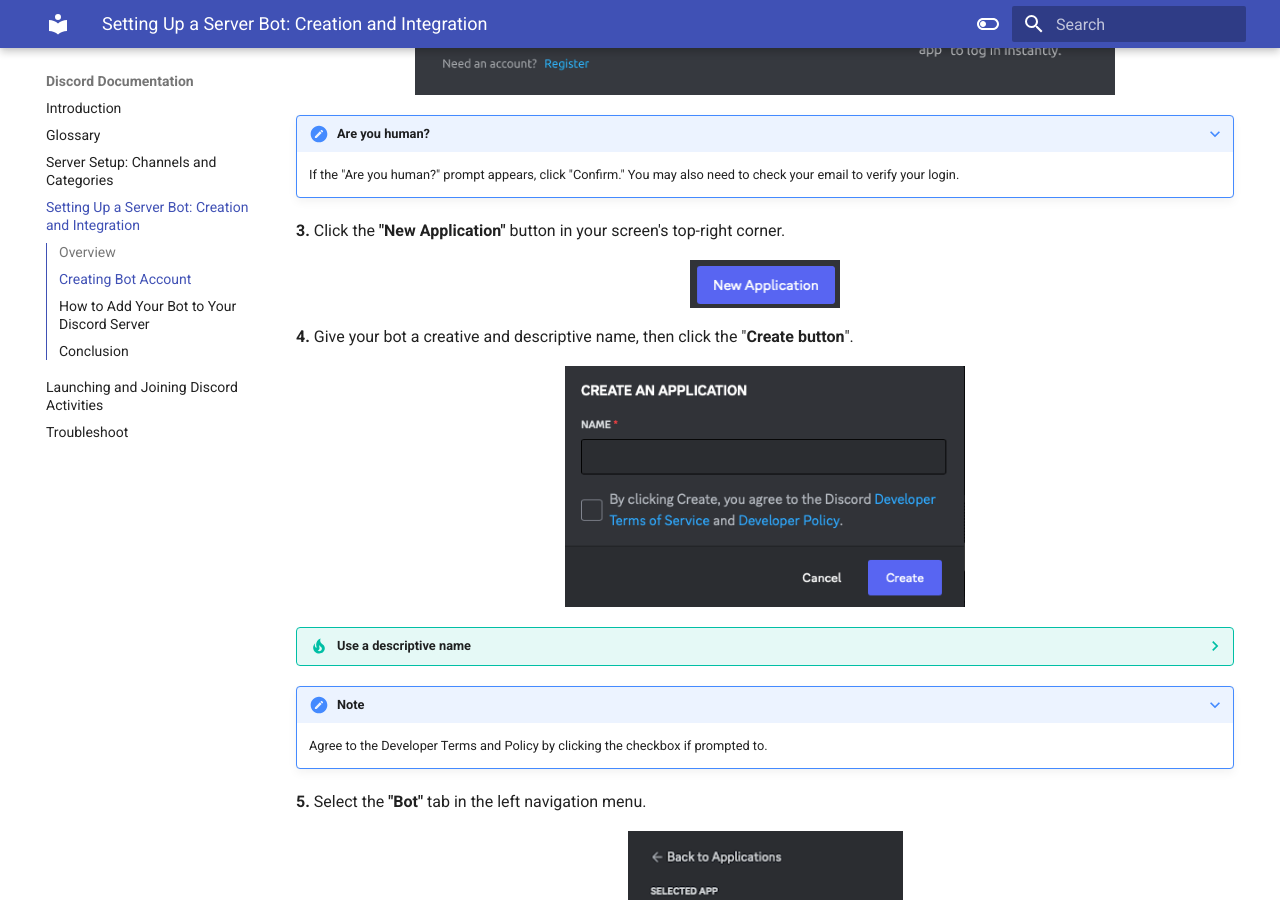
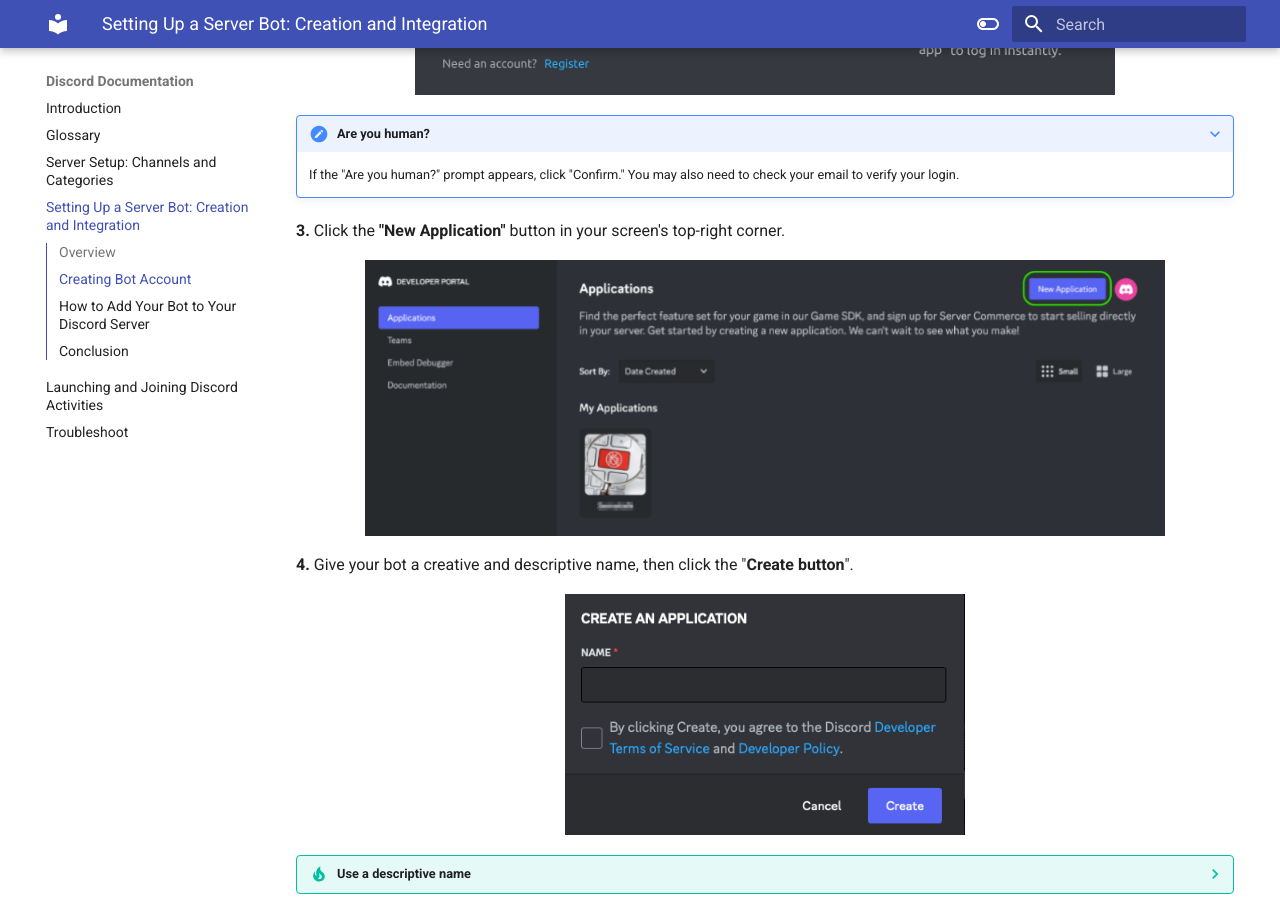
Before and after one commit to marcangelo1/Discord-Documentation, an MkDocs documentation site: the page built from docs/Task2.md, in a window 1280 px wide and 900 px high, scrolled down 912 px. Built offline with MkDocs 1.6.1 and Material for MkDocs 9.7.7, drawn with Linux system fonts in a browser that asks for light colours.

Commit message:
Update task 2 img

```diff
--- a/docs/Task2.md
+++ b/docs/Task2.md
@@ -37,7 +37,7 @@
 **3.** Click the **"New Application"** button in your screen's top-right corner.
 
 <figure markdown="span">
-  ![](Assets/Task2 Assets/New Application Button.png){ width="150" }
+  ![](Assets/Task2 Assets/New App Button.png){ width="800" }
 </figure>
 
 **4.** Give your bot a creative and descriptive name, then click the "**Create button**".
```
Also changed, not shown: docs/Assets/Task2 Assets/New App Button.png (added).
